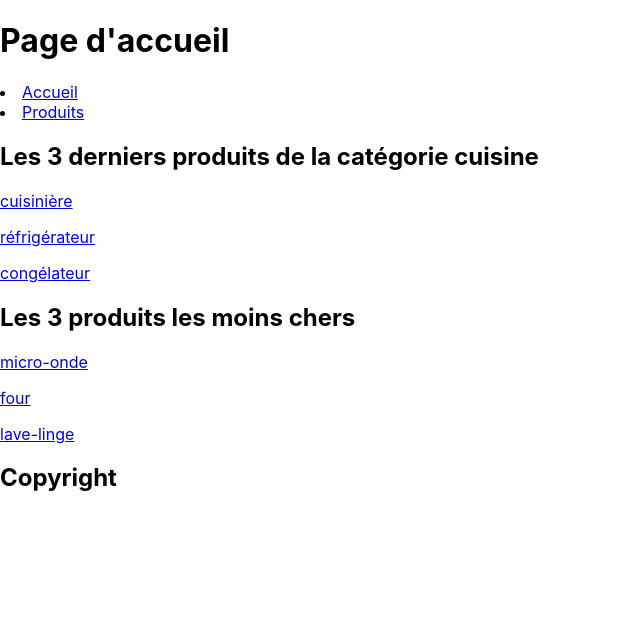
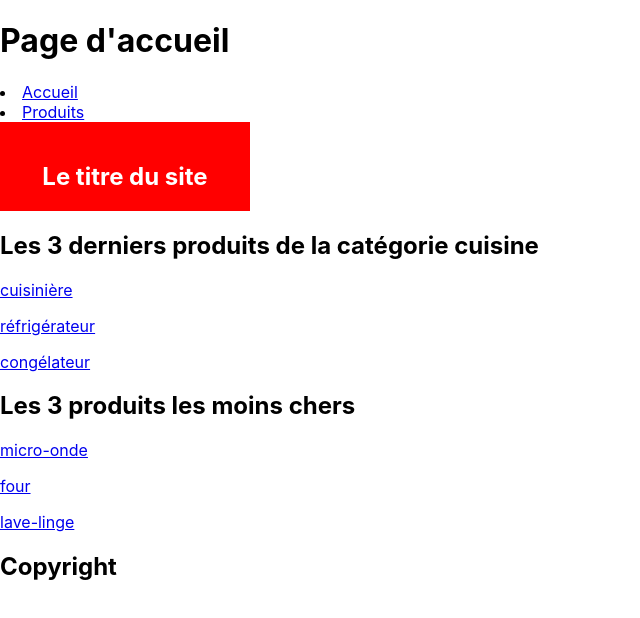
Before and after one commit to MEtourneaud/react-exo-ecommerce, a React (Create React App) app: page / in a window 1280 px wide. Shown: the top 618 px of the page, without its empty margins (0-640 px from the left). Built offline with nearby package versions, Linux system fonts and the light colour scheme.

Commit message:
Add "sidebar" with props

```diff
--- /dev/null
+++ b/src/components/Sidebar.css
@@ -0,0 +1,15 @@
+.container {
+    display: flex;
+}
+
+.sidebar {
+    width: 250px;
+    background-color: #ff0000;
+    padding-top: 20px;
+    color: white;
+    text-align: center;
+}
+
+.sidebar h2 {
+    color: white;
+}
--- /dev/null
+++ b/src/components/Sidebar.jsx
@@ -0,0 +1,13 @@
+import "./Sidebar.css"
+
+function Sidebar({sideTitle}) {
+    return(
+        <div className="container">
+            <div className="sidebar">
+                <h2>{sideTitle}</h2>
+            </div>
+        </div>
+    )
+}
+
+export default Sidebar
--- a/src/page/DetailsPage.jsx
+++ b/src/page/DetailsPage.jsx
@@ -3,6 +3,7 @@ import { useParams } from "react-router-dom";
 import Header from "../components/Header";
 import Footer from "../components/Footer";
 import { products } from "../utils/products-utils";
+import Sidebar from "../components/Sidebar";
 
 function DetailsPage() {
 
@@ -26,6 +27,7 @@ function DetailsPage() {
       return(
         <>
             <Header pageTitle="Détail de l'article"/>
+            <Sidebar sideTitle={`Vous consultez le produit ${productToDisplay.title}`}/>
             <div>
               {/* je fais une boucle if afin d'afficher le contenu voulu ou alors afficher un message d'erreur si l'id demandé n'existe pas */}
             {productToDisplay ? (
--- a/src/page/HomePage.jsx
+++ b/src/page/HomePage.jsx
@@ -3,6 +3,7 @@ import { Link } from "react-router-dom";
 import Footer from "../components/Footer";
 import Header from "../components/Header";
 import { products, sortedProducts } from "../utils/products-utils";
+import Sidebar from "../components/Sidebar";
 
 function HomePage() {
       //je filtre le tableau products pour en récupérer seulement les éléments qui ont category : "cuisine"
@@ -20,6 +21,7 @@ function HomePage() {
         <main>
             {/* J'utilise le paramètre que j'ai ajouté à ma fonction Header afin d'y mettre le contenu que je veux en lien avec cette page */}
             <Header pageTitle="Page d'accueil"/>
+            <Sidebar sideTitle="Le titre du site"/>
             <div>
                 <h2>Les 3 derniers produits de la catégorie cuisine</h2>
                 {lastFiveCuisine.map((product) => {
--- a/src/page/ProductsPage.jsx
+++ b/src/page/ProductsPage.jsx
@@ -3,11 +3,13 @@ import { Link } from "react-router-dom";
 import Footer from "../components/Footer";
 import Header from "../components/Header";
 import { products, sortedProducts } from "../utils/products-utils";
+import Sidebar from "../components/Sidebar";
 
 function ProductsPage() {
       return(
         <>
             <Header pageTitle="Liste de produits"/>
+            <Sidebar sideTitle="Vous consulez la liste des produits"/>
             <article>
             <div>
                 <h2>Tout les produits (ordre croissant du prix)</h2>
```
